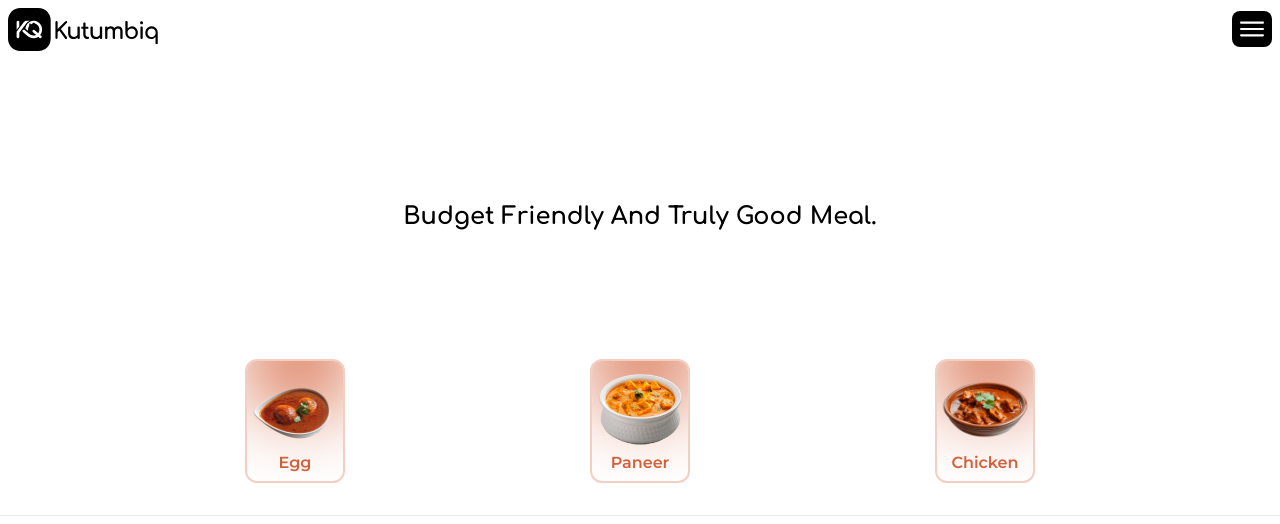
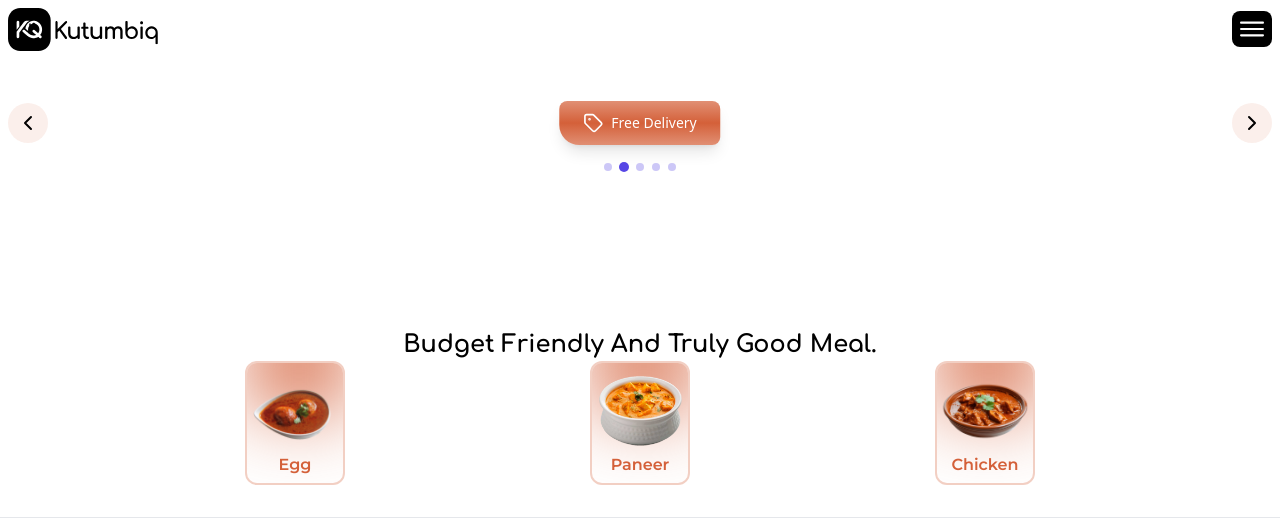
Before and after one commit to pankajrampawar/kutumbiq, a Next.js app: page /services/tiffin in a window 1280 px wide. Shown: the top 524 px of the page. Built offline with nearby package versions, Linux system fonts and the light colour scheme; no server answers; the database is empty.

Commit message:
updated vendors

```diff
--- a/app/actions/tiffinActions.js
+++ b/app/actions/tiffinActions.js
@@ -29,7 +29,7 @@ export const getCurrentTimeStatus = (filter) => {
 
     if (filter === "7PM") {
         // Allow clicks only between 5 PM and 7 PM
-        if (currentHour >= 16 && currentHour < 19) {
+        if (currentHour >= 12 && currentHour < 23) {
             return { isActive: true, alert: null }
         } else {
             return { isActive: false, alert: "This vendor accepts order from 4pm to 7pm" }
@@ -37,7 +37,7 @@ export const getCurrentTimeStatus = (filter) => {
     } else if (filter === "12PM") {
         // Allow clicks only between 5 PM and 12 AM
         if (
-            (currentHour > 16 && currentHour < 23) || // Between 5 PM and 11 PM
+            (currentHour > 12 && currentHour < 23) || // Between 5 PM and 11 PM
             (currentHour === 23 && currentMinute <= 30) // Up to 11:30 PM
         ) {
             return { isActive: true, alert: null };
--- a/app/services/tiffin/page.js
+++ b/app/services/tiffin/page.js
@@ -10,6 +10,7 @@ import { XIcon } from "lucide-react";
 import Image from "next/image";
 import MessageCard from "@/app/ui/messageCard";
 import { useRouter } from "next/navigation";
+import { AutoScrollCards } from "@/app/ui/components/tiffin/scrollCard";
 
 export default function Tiffin() {
     const router = useRouter();
@@ -68,7 +69,7 @@ export default function Tiffin() {
             try {
                 const filtered = menuItems.filter(vendor =>
                     vendor.menu.some(menuItem =>
-                        menuItem.tags.includes(filter.toLowerCase())
+                        menuItem.tags?.includes(filter.toLowerCase())
                     )
                 );
                 setFilteredItems(filtered);
@@ -86,15 +87,16 @@ export default function Tiffin() {
 
     return (
         <div>
+            <section>
+                <AutoScrollCards />
+            </section>
+
             {/* Hero section */}
-            <section className="flex flex-col items-center gap-6">
-                <div className="flex justify-center items-center text-center my-[8%] px-[5%] pt-10">
+            <section className="flex flex-col items-center">
+                <div className="flex justify-center items-center text-center mt-[8%] px-[5%] pt-10">
                     <h1 className={`text-2xl font-bold ${comfortaa.className}`}>
                         Budget Friendly And Truly Good Meal.
                     </h1>
-                </div>
-                <div>
-
                 </div>
             </section>
 
--- a/app/test/getVendors/page.js
+++ b/app/test/page.js
@@ -1,4 +1,5 @@
 'use client'
+import Demo, { PriceCard } from "@/app/testComponents/priceCard";
 import { useEffect, useState } from "react"
 
 export default function Vendors() {
@@ -19,7 +20,7 @@ export default function Vendors() {
     }, [])
     return (
         <div>
-            Vendors list page
+            <Demo />
         </div>
     )
 }
--- /dev/null
+++ b/app/testComponents/priceCard.js
@@ -0,0 +1,54 @@
+import { motion } from 'framer-motion';
+import { useState } from 'react';
+
+export const PriceCard = ({ price }) => {
+    const discountedPrice = price / 2;
+
+    return (
+        <motion.div
+            initial={{ opacity: 0, y: 20 }}
+            animate={{ opacity: 1, y: 0 }}
+            transition={{ duration: 0.5 }}
+            className="max-w-sm rounded-lg"
+        >
+
+            <div className="flex items-baseline gap-3">
+                <motion.div
+                    initial={{ scale: 0.9 }}
+                    animate={{ scale: 1 }}
+                    className="flex items-baseline gap-2"
+                >
+                    <span className="text-lg font-bold  text-textAlt">
+                        ₹{discountedPrice}
+                    </span>
+                    <span className="text-xs text-gray-400 line-through ">
+                        ₹{price}
+                    </span>
+                </motion.div>
+            </div>
+        </motion.div>
+    );
+};
+
+// Demo component to show usage
+export default function Demo() {
+    const [inputPrice, setInputPrice] = useState(1000);
+
+    return (
+        <div className="min-h-screen p-8 bg-gray-50">
+            <div className="max-w-md mx-auto mb-8">
+                <label className="block text-sm font-medium text-gray-700 mb-2">
+                    Enter Original Price:
+                </label>
+                <input
+                    type="number"
+                    value={inputPrice}
+                    onChange={(e) => setInputPrice(Number(e.target.value))}
+                    className="p-2 border rounded-md w-full"
+                />
+            </div>
+
+            <PriceCard price={inputPrice} />
+        </div>
+    );
+}
--- a/app/ui/components/tiffin/billCard.js
+++ b/app/ui/components/tiffin/billCard.js
@@ -28,8 +28,8 @@ export default function BillCard({ total }) {
                         <p>-7</p>
                     </div>
 
-                    <div className="flex justify-between items-center text-textAlt">
-                        <p>First Day Offer</p>
+                    <div className="flex justify-between items-center text-textAlt text-semibold">
+                        <p className="text-green-700 font-semibold">Kutumbiq OP 🎉</p>
                         <p>-{total / 2}</p>
                     </div>
 
--- /dev/null
+++ b/app/ui/components/tiffin/scrollCard.js
@@ -0,0 +1,142 @@
+"use client";
+
+import { motion, AnimatePresence } from "framer-motion";
+import { Tag, ChevronLeft, ChevronRight } from "lucide-react";
+import { useEffect, useState } from "react";
+
+const offers = [
+    {
+        text: "Get flat 20% off on all orders",
+        color: "bg-gradient-to-b from-rustOrange/70 via-rustOrange to-rustOrange/70 rounded-bl-[20px]",
+    },
+    {
+        text: "Free Delivery",
+        color: "bg-gradient-to-b from-rustOrange/70 via-rustOrange to-rustOrange/70 rounded-bl-[20px]",
+    },
+    {
+        text: "50% OFF on orders above 229",
+        color: "bg-gradient-to-b from-rustOrange/70 via-rustOrange to-rustOrange/70 rounded-bl-[20px]",
+    },
+    {
+        text: "Special Weekend Deals",
+        color: "bg-gradient-to-b from-rustOrange/70 via-rustOrange to-rustOrange/70 rounded-bl-[20px]",
+    },
+    {
+        text: "New User Extra 10% OFF",
+        color: "bg-gradient-to-b from-rustOrange/70 via-rustOrange to-rustOrange/70 rounded-bl-[20px]",
+    },
+];
+
+export function AutoScrollCards() {
+    const [currentIndex, setCurrentIndex] = useState(0);
+    const [isAutoScrolling, setIsAutoScrolling] = useState(true);
+
+    useEffect(() => {
+        if (!isAutoScrolling) return;
+
+        const interval = setInterval(() => {
+            setCurrentIndex((prevIndex) => (prevIndex + 1) % offers.length);
+        }, 3000);
+
+        return () => clearInterval(interval);
+    }, [isAutoScrolling]);
+
+    const handlePrevious = () => {
+        setIsAutoScrolling(false);
+        setCurrentIndex((prevIndex) =>
+            prevIndex === 0 ? offers.length - 1 : prevIndex - 1
+        );
+    };
+
+    const handleNext = () => {
+        setIsAutoScrolling(false);
+        setCurrentIndex((prevIndex) => (prevIndex + 1) % offers.length);
+    };
+
+    const handleDotClick = (index) => {
+        setIsAutoScrolling(false);
+        setCurrentIndex(index);
+    };
+
+    const handleCardHover = () => {
+        setIsAutoScrolling(false);
+    };
+
+    const handleCardLeave = () => {
+        setIsAutoScrolling(true);
+    };
+
+    return (
+        <div
+            className="relative h-32 w-full overflow-hidden rounded-xl"
+            role="region"
+            aria-label="Special offers carousel"
+        >
+            {/* Navigation Buttons */}
+            <button
+                onClick={handlePrevious}
+                className="absolute left-2 top-1/2 -translate-y-1/2 z-10 p-2 rounded-full bg-rustOrange/10 hover:bg-rustOrange/20 transition-colors"
+                aria-label="Previous offer"
+            >
+                <ChevronLeft className="h-6 w-6 text-black" />
+            </button>
+
+            <button
+                onClick={handleNext}
+                className="absolute right-2 top-1/2 -translate-y-1/2 z-10 p-2 rounded-full bg-rustOrange/10 hover:bg-rustOrange/20 transition-colors"
+                aria-label="Next offer"
+            >
+                <ChevronRight className="h-6 w-6 text-black " />
+            </button>
+
+            {/* Cards */}
+            <div className="absolute left-1/2 top-1/2 -translate-x-1/2 -translate-y-1/2">
+                <AnimatePresence mode="wait">
+                    <motion.div
+                        key={currentIndex}
+                        initial={{ x: 100, opacity: 0 }}
+                        animate={{ x: 0, opacity: 1 }}
+                        exit={{ x: -100, opacity: 0 }}
+                        transition={{
+                            type: "spring",
+                            stiffness: 300,
+                            damping: 30,
+                            duration: 0.5,
+                        }}
+                        className={`inline-flex items-center gap-2 rounded-lg ${offers[currentIndex].color} px-6 py-3 text-white shadow-lg cursor-pointer`}
+                        onMouseEnter={handleCardHover}
+                        onMouseLeave={handleCardLeave}
+                        role="group"
+                        aria-label={`Offer ${currentIndex + 1} of ${offers.length}`}
+                    >
+                        <Tag className="h-5 w-5" aria-hidden="true" />
+                        <span className="text-sm font-medium whitespace-nowrap">
+                            {offers[currentIndex].text}
+                        </span>
+                    </motion.div>
+                </AnimatePresence>
+            </div>
+
+            {/* Progress indicators */}
+            <div
+                className="absolute bottom-4 left-1/2 flex -translate-x-1/2 gap-2"
+                role="tablist"
+                aria-label="Offer navigation"
+            >
+                {offers.map((_, index) => (
+                    <button
+                        key={index}
+                        onClick={() => handleDotClick(index)}
+                        className={`h-2 w-2 rounded-full transition-all duration-300 ${index === currentIndex
+                            ? "bg-primary scale-125"
+                            : "bg-primary/30 hover:bg-white/50"
+                            }`}
+                        role="tab"
+                        aria-selected={index === currentIndex}
+                        aria-label={`Go to offer ${index + 1}`}
+                    />
+                ))}
+            </div>
+        </div>
+    );
+}
--- a/app/ui/components/tiffin/vendorCard.js
+++ b/app/ui/components/tiffin/vendorCard.js
@@ -4,6 +4,7 @@ import { Star, Clock, IndianRupee } from "lucide-react"
 import { useRouter } from "next/navigation"
 import { montserrat, lato } from "../../fonts";
 import { getCurrentTimeStatus } from "@/app/actions/tiffinActions";
+import { Montserrat } from "next/font/google";
 
 export default function VendorCard({
     image,
@@ -32,9 +33,15 @@ export default function VendorCard({
                 }`}
         >
             <div
-                className={`bg-white rounded-2xl shadow-md overflow-hidden hover:shadow-xl ${isActive ? "" : "hover:shadow-md"
+                className={`bg-white rounded-2xl shadow-md overflow-hidden hover:shadow-xl relative ${isActive ? "" : "hover:shadow-md"
                     }`}
             >
+                <div className="absolute top-0 right-0">
+                    <span className={` ${montserrat.className} p-2 px-3 text-[14px] font-bold text-white rounded bg-gradient-to-b from-rustOrange/70 via-rustOrange to-rustOrange/70 rounded-bl-[20px]`}>
+                        50% OFF <span className="text-lg ml-2">🎉</span>
+                    </span>
+                </div>
+
                 <img
                     src={image}
                     alt={name}
```
Also changed, not shown: app/ui/components/tiffin/tiffinCard.js (+8 -2 lines).
